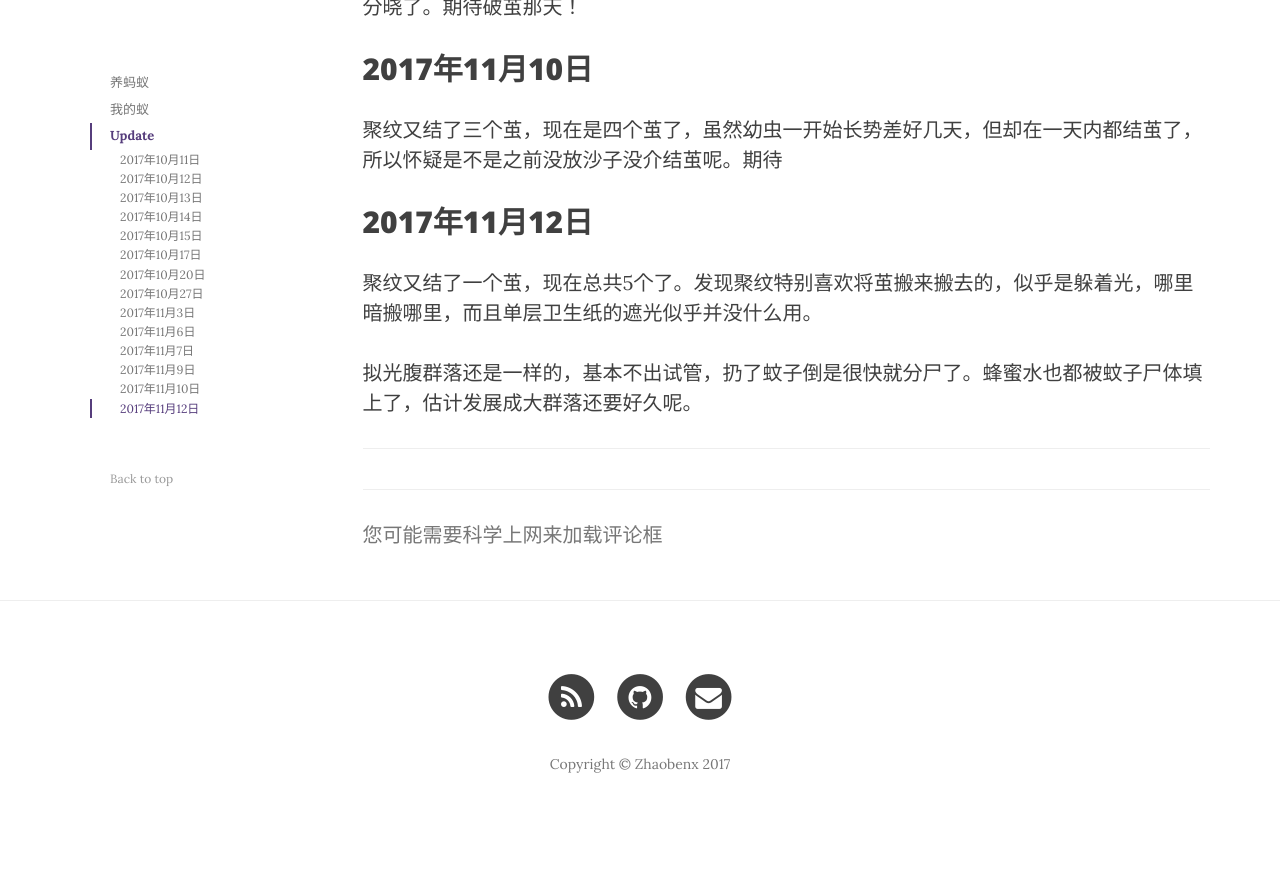
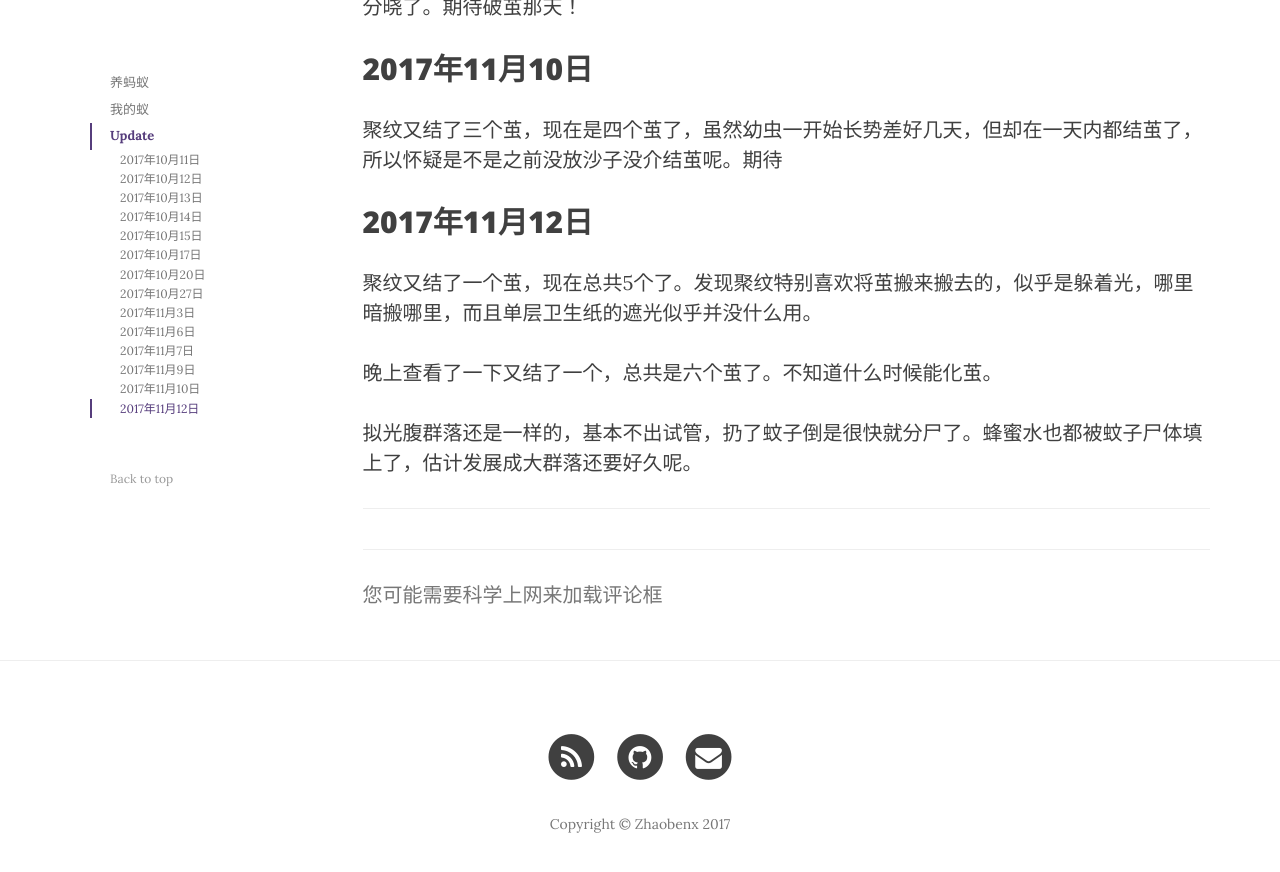
Before and after one commit to zhaobenx/zhaobenx.github.io, a Jekyll site: the page built from _posts/2017-10-10-love-ants.md, in a window 1280 px wide and 900 px high, scrolled down 6605 px. Shown: the top 872 px of the window. Built offline with Jekyll 4.4.1, drawn with Linux system fonts in a browser that asks for light colours; nearby versions of some CDN libraries; comment, search, counter and statistics services are not loaded; before the commit the page ends 7445 px from its top, so only the background shows below that.

Commit message:
Update 2017-10-10-love-ants.md

```diff
--- a/_posts/2017-10-10-love-ants.md
+++ b/_posts/2017-10-10-love-ants.md
@@ -158,4 +158,6 @@ published: true
 
 聚纹又结了一个茧，现在总共5个了。发现聚纹特别喜欢将茧搬来搬去的，似乎是躲着光，哪里暗搬哪里，而且单层卫生纸的遮光似乎并没什么用。
 
+晚上查看了一下又结了一个，总共是六个茧了。不知道什么时候能化茧。
+
 拟光腹群落还是一样的，基本不出试管，扔了蚊子倒是很快就分尸了。蜂蜜水也都被蚊子尸体填上了，估计发展成大群落还要好久呢。
```
